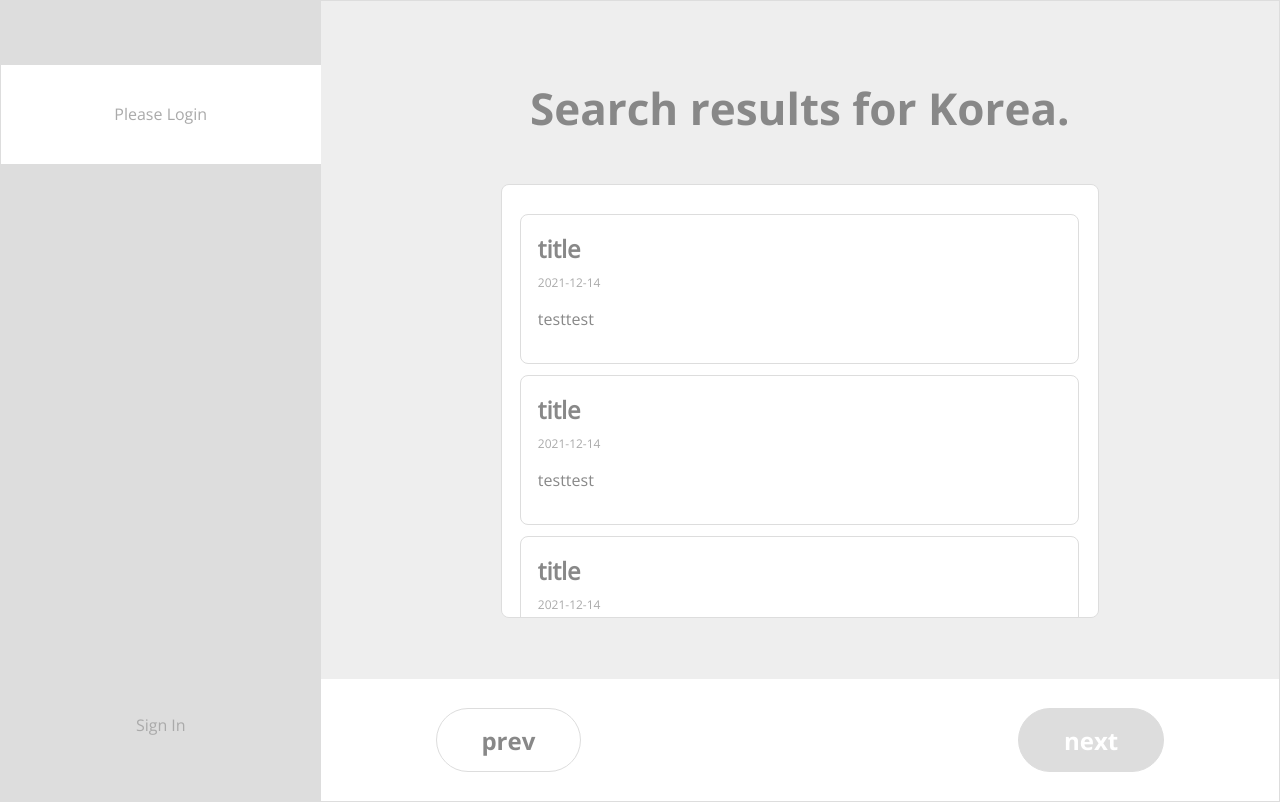
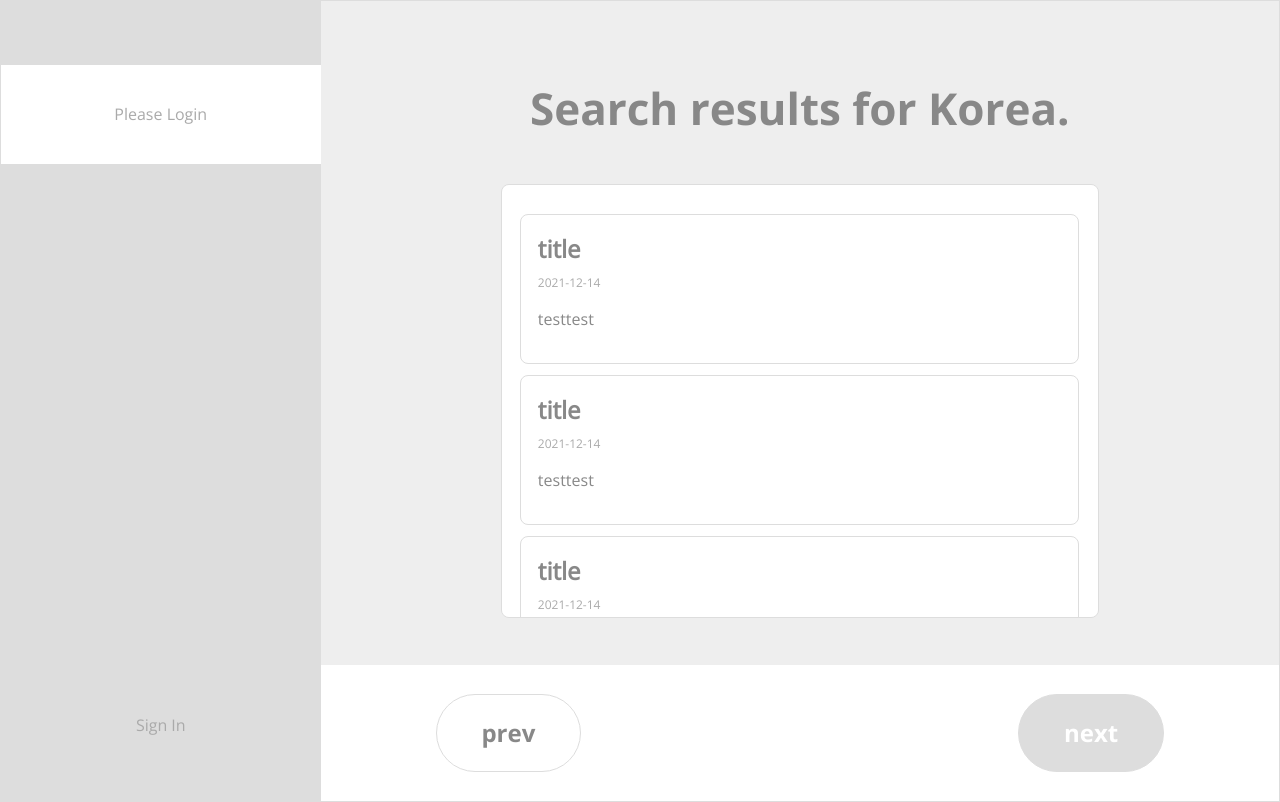
Before and after one commit to CrommaApp/cromma-frontend, a React app: page /result/1 in a window 1280 px wide. Built offline with nearby package versions, Linux system fonts and the light colour scheme.

Commit message:
fix : 접근성을 고려한 마크업 수정

```diff
--- a/public/index.html
+++ b/public/index.html
@@ -2,8 +2,8 @@
 <html lang="en">
 	<head>
 		<meta charset="UTF-8" />
-    <meta name="viewport" content="width=device-width, initial-scale=1" />
-    <meta name="description" content="document" />
+		<meta name="viewport" content="width=device-width, initial-scale=1.0" />
+		<meta name="description" content="A website that provides news related to COVID-19." />
 		<title>CONEW</title>
 	</head>
 	<body>
--- a/src/components/features/home/search-form/index.tsx
+++ b/src/components/features/home/search-form/index.tsx
@@ -36,7 +36,10 @@ const SearchFormContainer = styled.form`
 const SearchForm = () => {
 	return (
 		<SearchFormContainer>
-			<input type="text" />
+			<label htmlFor="search_input" className="a11y-hidden">
+				keywords
+			</label>
+			<input id="search_input" type="search" />
 			<button type="submit">Search</button>
 		</SearchFormContainer>
 	);
--- a/src/components/layouts/index.tsx
+++ b/src/components/layouts/index.tsx
@@ -58,7 +58,7 @@ const Layout = ({ children }: Props) => {
 		<LayoutContainer>
 			<LayoutLeftMenu>
 				<p>Please Login</p>
-				<button>Sign In</button>
+				<button type="button">Sign In</button>
 			</LayoutLeftMenu>
 			<main>{children}</main>
 		</LayoutContainer>
--- a/src/pages/home/index.tsx
+++ b/src/pages/home/index.tsx
@@ -17,7 +17,7 @@ const HomeContainer = styled.section`
 		font-size: 2.75rem;
 	}
 
-	& > p {
+	& > h2 {
 		font-family: var(--font-sans-bold);
 		font-size: 1.375rem;
 	}
@@ -27,7 +27,7 @@ const Home = () => {
 	return (
 		<HomeContainer>
 			<h1>CONEW</h1>
-			<p>Please enter related keywords</p>
+			<h2>Please enter related keywords</h2>
 			<SearchForm />
 		</HomeContainer>
 	);
--- a/src/pages/result/index.tsx
+++ b/src/pages/result/index.tsx
@@ -1,6 +1,6 @@
 import React from 'react';
 import { useParams } from 'react-router';
-import SearchResult from '@components/features/result/search-list';
+import SearchResult from '@components/features/result/search-result';
 import styled from 'styled-components';
 
 const ResultContainer = styled.section`
@@ -27,7 +27,7 @@ const ResultContainer = styled.section`
 	}
 `;
 
-const PageButtonList = styled.ul`
+const PageButtons = styled.div`
 	width: 100%;
 	padding: 3% 12%;
 	position: absolute;
@@ -38,32 +38,26 @@ const PageButtonList = styled.ul`
 	width: 100%;
 	background-color: white;
 
-	& > li {
+	& > button {
 		width: 20%;
-		&:first-child > button {
+		padding: 3% 0;
+		font-size: 1.5rem;
+		font-family: var(--font-sans-bold);
+		border-radius: 100px;
+		border: 1px solid #dddddd;
+
+		&:first-child {
 			background-color: white;
 			color: #888888;
 		}
-		&:last-child > button {
+		&:last-child {
 			background-color: #dddddd;
 			color: white;
 		}
 
 		@media screen and (max-width: 480px) {
+			font-size: 1.2rem;
 			width: 32%;
-		}
-	}
-
-	& button {
-		width: 100%;
-		padding: 10% 0;
-		font-size: 1.5rem;
-		font-family: var(--font-sans-bold);
-		border-radius: 100px;
-		border: 1px solid #dddddd;
-
-		@media screen and (max-width: 480px) {
-			font-size: 1.2rem;
 		}
 	}
 `;
@@ -79,14 +73,10 @@ const Result = () => {
 		<ResultContainer>
 			<h1>Search results for Korea.</h1>
 			<SearchResult />
-			<PageButtonList>
-				<li>
-					<button type="button">prev</button>
-				</li>
-				<li>
-					<button type="button">next</button>
-				</li>
-			</PageButtonList>
+			<PageButtons>
+				<button type="button">prev</button>
+				<button type="button">next</button>
+			</PageButtons>
 		</ResultContainer>
 	);
 };
```
Also changed, not shown: src/components/features/result/search-result/index.tsx (renamed from src/components/features/result/search-list/index.tsx). Lines whose indentation alone changed are shown as unchanged.
